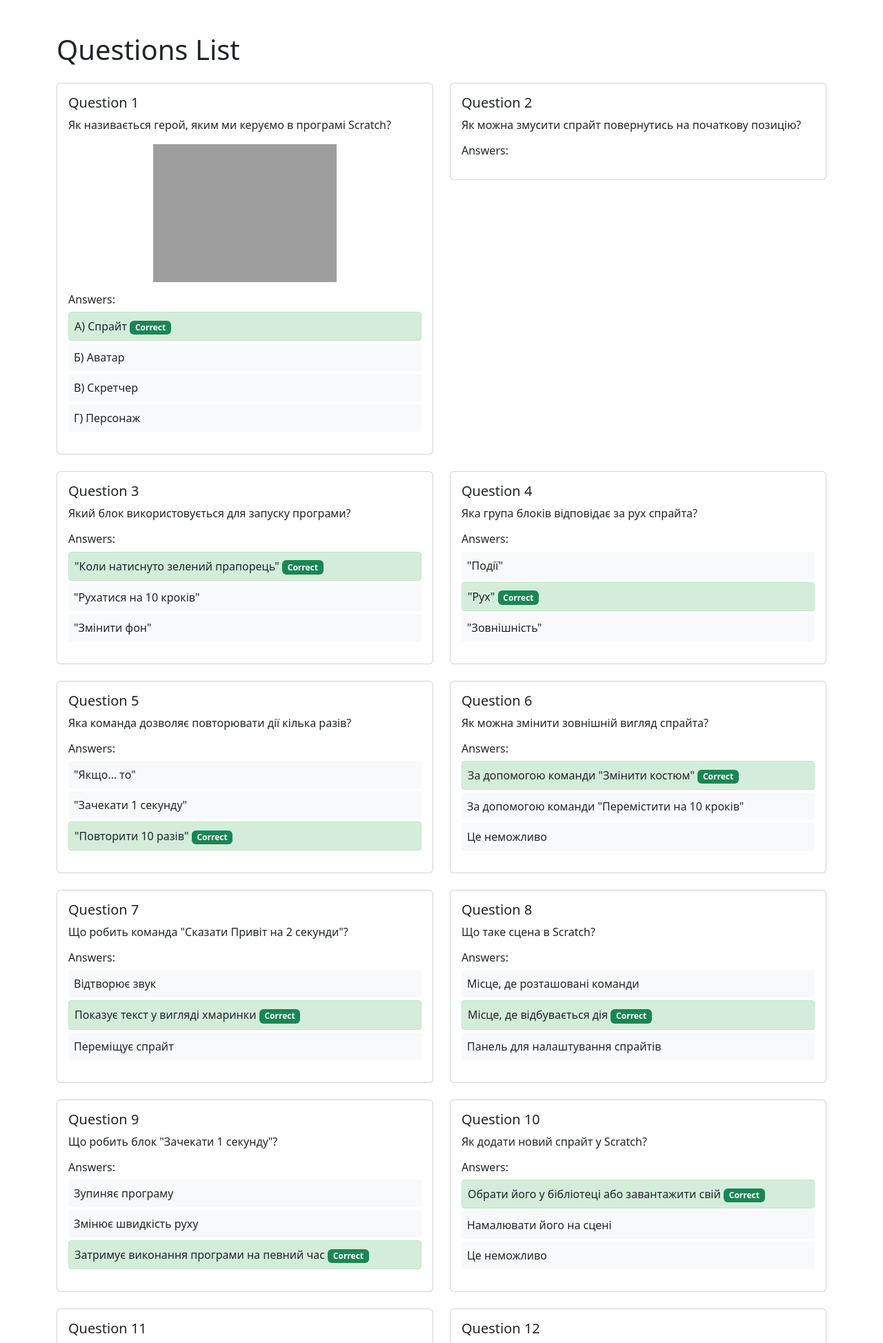
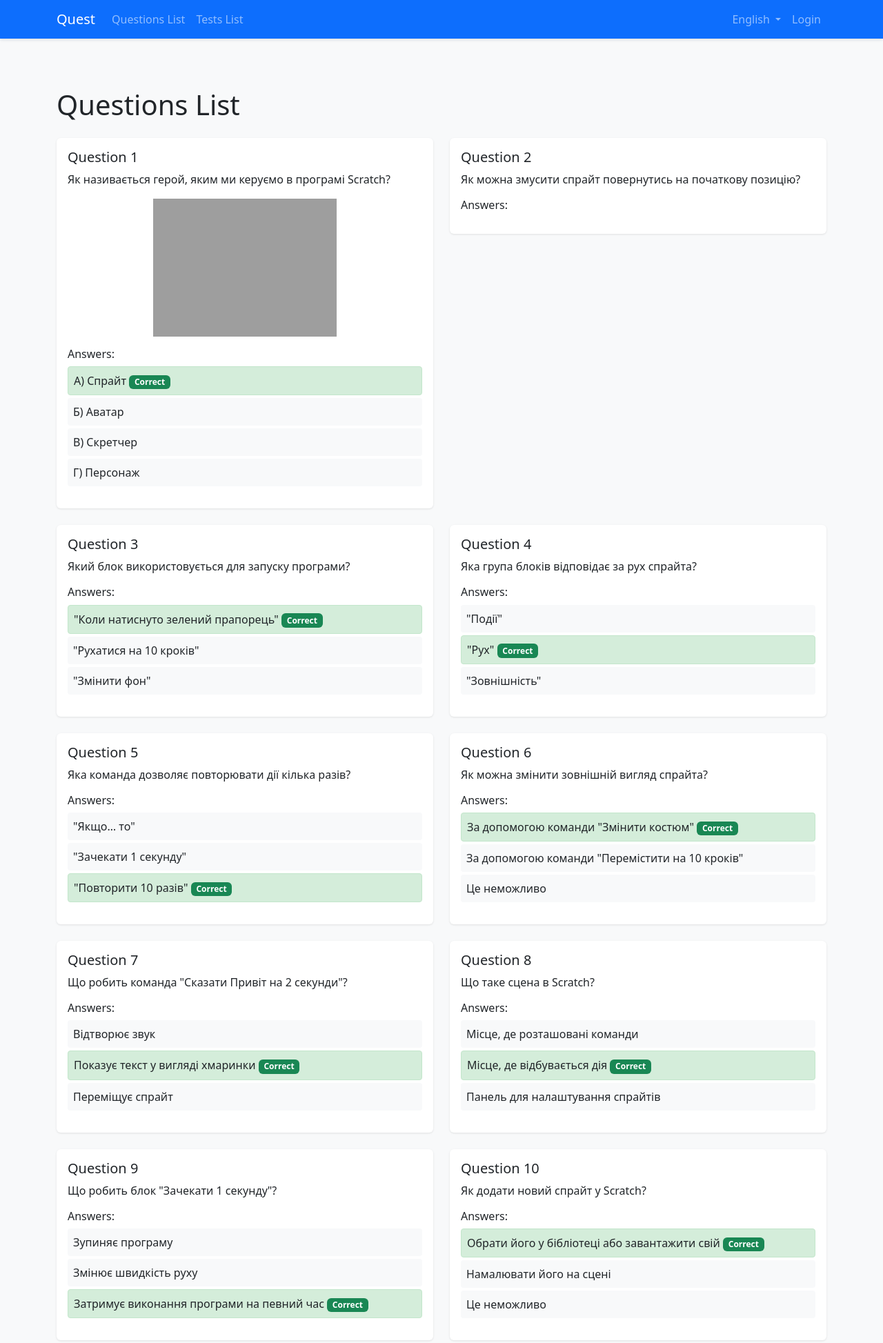
Before and after one commit to nmalish/quest, a Django app: page /questions/ in a window 1280 px wide. Shown: the top 1947 px of the page at 69% size. Run offline with Django 5.2, Linux system fonts and the light colour scheme; data comes from the database, SQL or seed files in the repository; both versions use the stored data as it was after the commit; grey boxes are pictures that could not be loaded.

Commit message:
add ukrainian translations

```diff
--- a/my_quest/my_quest/templates/base.html
+++ b/my_quest/my_quest/templates/base.html
@@ -1,9 +1,10 @@
+{% load i18n %}
 <!DOCTYPE html>
-<html lang="en">
+<html lang="{{ LANGUAGE_CODE }}">
 <head>
     <meta charset="UTF-8">
     <meta name="viewport" content="width=device-width, initial-scale=1.0">
-    <title>{% block title %}Quest - Online Testing System{% endblock %}</title>
+    <title>{% block title %}{% trans "Quest - Online Testing System" %}{% endblock %}</title>
 
     <!-- Bootstrap CSS -->
     <link href="https://cdn.jsdelivr.net/npm/bootstrap@5.3.0/dist/css/bootstrap.min.css" rel="stylesheet">
@@ -29,33 +30,61 @@
         .list-group-item:hover {
             background-color: #f8f9fa;
         }
+        .language-selector {
+            margin-left: 1rem;
+        }
     </style>
 </head>
 <body>
     <!-- Navigation -->
     <nav class="navbar navbar-expand-lg navbar-dark bg-primary mb-4">
         <div class="container">
-            <a class="navbar-brand" href="{% url 'test_list' %}">Quest</a>
+            <a class="navbar-brand" href="{% url 'test_list' %}">{% trans "Quest" %}</a>
             <button class="navbar-toggler" type="button" data-bs-toggle="collapse" data-bs-target="#navbarNav">
                 <span class="navbar-toggler-icon"></span>
             </button>
             <div class="collapse navbar-collapse" id="navbarNav">
                 <ul class="navbar-nav me-auto">
                     <li class="nav-item">
-                        <a class="nav-link" href="{% url 'test_list' %}">Tests</a>
+                        <a class="nav-link" href="{% url 'questions_list' %}">{% trans "Questions List" %}</a>
+                    </li>
+                    <li class="nav-item">
+                        <a class="nav-link" href="{% url 'test_list' %}">{% trans "Tests List" %}</a>
                     </li>
                 </ul>
                 <ul class="navbar-nav">
+                    <li class="nav-item dropdown language-selector">
+                        <a class="nav-link dropdown-toggle" href="#" id="languageDropdown" role="button" data-bs-toggle="dropdown">
+                            {% get_current_language as CURRENT_LANGUAGE %}
+                            {% get_language_info for CURRENT_LANGUAGE as lang %}
+                            {{ lang.name_local }}
+                        </a>
+                        <ul class="dropdown-menu dropdown-menu-end">
+                            {% get_available_languages as LANGUAGES %}
+                            {% for lang_code, lang_name in LANGUAGES %}
+                                <li>
+                                    <form action="{% url 'set_language' %}" method="post" style="display: inline;">
+                                        {% csrf_token %}
+                                        <input name="next" type="hidden" value="{{ request.path }}">
+                                        <input name="language" type="hidden" value="{{ lang_code }}">
+                                        <button type="submit" class="dropdown-item {% if lang_code == CURRENT_LANGUAGE %}active{% endif %}">
+                                            {{ lang_name }}
+                                        </button>
+                                    </form>
+                                </li>
+                            {% endfor %}
+                        </ul>
+                    </li>
                     {% if user.is_authenticated %}
                         <li class="nav-item">
-                            <span class="nav-link">Welcome, {{ user.username }}</span>
+                            <span class="nav-link">{% trans "Welcome" %}, {{ user.username }}</span>
                         </li>
                         <li class="nav-item">
-                            <a class="nav-link" href="{% url 'logout' %}">Logout</a>
+                            <a class="nav-link" href="{% url 'logout' %}">{% trans "Logout" %}</a>
                         </li>
                     {% else %}
                         <li class="nav-item">
-                            <a class="nav-link" href="{% url 'login' %}">Login</a>
+                            <a class="nav-link" href="{% url 'login' %}">{% trans "Login" %}</a>
                         </li>
                     {% endif %}
                 </ul>
@@ -82,7 +111,7 @@
     <!-- Footer -->
     <footer class="footer mt-auto py-3 bg-light">
         <div class="container text-center">
-            <span class="text-muted">© 2024 Quest. All rights reserved.</span>
+            <span class="text-muted">© 2024 Quest. {% trans "All rights reserved." %}</span>
         </div>
     </footer>
 
--- a/my_quest/my_quest/urls.py
+++ b/my_quest/my_quest/urls.py
@@ -19,16 +19,22 @@
 from django.conf import settings
 from django.conf.urls.static import static
 from django.contrib.auth import views as auth_views
+from django.conf.urls.i18n import i18n_patterns
 from quest.views import get_questions, questions_list
 
 urlpatterns = [
     path('admin/', admin.site.urls),
     path('api/questions/', get_questions, name='get_questions'),
     path('questions/', questions_list, name='questions_list'),
-    path('', include('quest.urls')),
+    path('i18n/', include('django.conf.urls.i18n')),
     path('login/', auth_views.LoginView.as_view(template_name='registration/login.html'), name='login'),
     path('logout/', auth_views.LogoutView.as_view(next_page='login'), name='logout'),
 ]
 
+# Add i18n patterns for the main app URLs
+urlpatterns += i18n_patterns(
+    path('', include('quest.urls')),
+)
+
 if settings.DEBUG:
     urlpatterns += static(settings.MEDIA_URL, document_root=settings.MEDIA_ROOT)
--- a/my_quest/quest/templates/quest/questions_list.html
+++ b/my_quest/quest/templates/quest/questions_list.html
@@ -1,11 +1,42 @@
+{% extends "base.html" %}
+{% load i18n %}
 {% load static %}
-<!DOCTYPE html>
-<html lang="en">
-<head>
-    <meta charset="UTF-8">
-    <meta name="viewport" content="width=device-width, initial-scale=1.0">
-    <title>Questions List</title>
-    <link href="https://cdn.jsdelivr.net/npm/bootstrap@5.3.0/dist/css/bootstrap.min.css" rel="stylesheet">
+
+{% block title %}{% trans "Questions List" %}{% endblock %}
+
+{% block content %}
+<div class="container py-5">
+    <h1 class="mb-4">{% trans "Questions List" %}</h1>
+    <div class="row">
+        {% for question in questions %}
+        <div class="col-md-6 mb-4">
+            <div class="card question-card">
+                <div class="card-body">
+                    <h5 class="card-title">{% trans "Question" %} {{ question.id }}</h5>
+                    <p class="card-text">{{ question.description }}</p>
+                    {% if question.image %}
+                    <div class="text-center mb-3">
+                        <img src="{{ question.image.url }}" alt="{% trans 'Question image' %}" class="img-fluid question-image">
+                    </div>
+                    {% endif %}
+                    <h6 class="mt-3">{% trans "Answers" %}:</h6>
+                    <ul class="answer-list">
+                        {% for answer in question.answers.all %}
+                        <li class="answer-item {% if answer.is_correct %}correct-answer{% endif %}">
+                            {{ answer.text }}
+                            {% if answer.is_correct %}
+                            <span class="badge bg-success">{% trans "Correct" %}</span>
+                            {% endif %}
+                        </li>
+                        {% endfor %}
+                    </ul>
+                </div>
+            </div>
+        </div>
+        {% endfor %}
+    </div>
+</div>
+
 <style>
     .question-card {
         transition: transform 0.2s;
```
Also changed, not shown: other parts of my_quest/quest/templates/quest/questions_list.html (+1 -36 lines), my_quest/my_quest/templates/registration/login.html (+7 -6 lines), my_quest/quest/templates/quest/take_test.html (+10 -9 lines), my_quest/quest/templates/quest/test_list.html (+6 -5 lines), my_quest/quest/templates/quest/test_result.html (+15 -14 lines), my_quest/db.sqlite3, my_quest/my_quest/locale/uk/LC_MESSAGES/django.po (added). Lines whose indentation alone changed are shown as unchanged.
